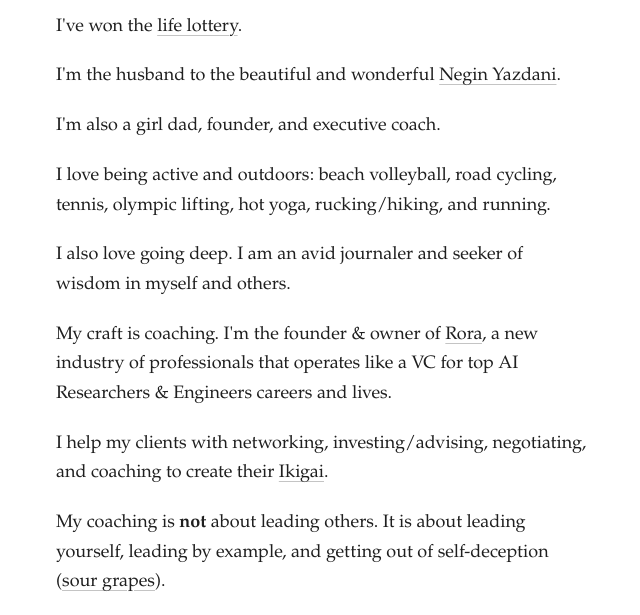
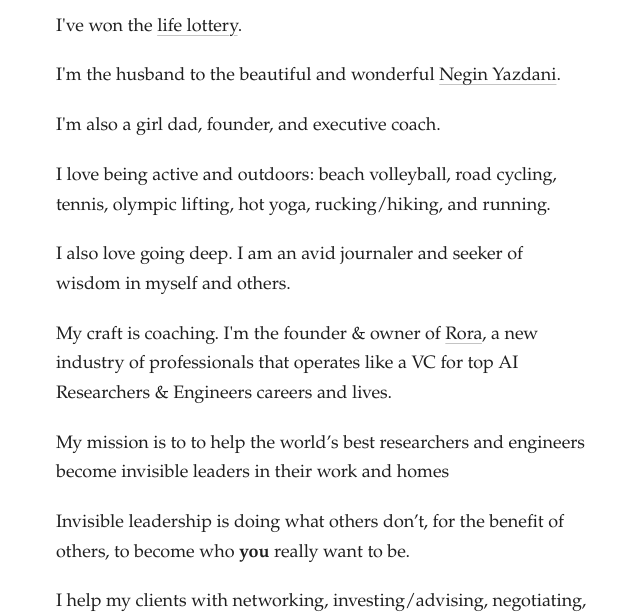
Before and after one commit to brianliou/brianliou.github.io, a plain HTML site: page index.html in a window 1280 px wide. Shown: the part 144-759 px from the top of the page, without its empty margins (316-956 px from the left). Drawn offline with Linux system fonts and the light colour scheme.

Commit message:
Update index.html

```diff
--- a/index.html
+++ b/index.html
@@ -20,8 +20,9 @@
       <p>I love being active and outdoors: beach volleyball, road cycling, tennis, olympic lifting, hot yoga, rucking/hiking, and running.</p>
       <p>I also love going deep. I am an avid journaler and seeker of wisdom in myself and others.</p>
       <p>My craft is coaching. I'm the founder & owner of <a href="https://www.teamrora.com/" target="_blank">Rora</a>, a new industry of professionals that operates like a VC for top AI Researchers & Engineers careers and lives.</p>
+      <p>My mission is to to help the world’s best researchers and engineers become invisible leaders in their work and homes</p>
+      <p>Invisible leadership is doing what others don’t, for the benefit of others, to become who <strong>you</strong> really want to be.</p>
       <p>I help my clients with networking, investing/advising, negotiating, and coaching to create their <a href="https://www.japan.go.jp/kizuna/2022/03/ikigai_japanese_secret_to_a_joyful_life.html" target="_blank">Ikigai</a>.</p>
-      <p>My coaching is <strong>not</strong> about leading others. It is about leading yourself, leading by example, and getting out of self-deception (<a href="https://en.wikipedia.org/wiki/The_Fox_and_the_Grapes" target="_blank">sour grapes</a>).</p>
       <p>I am grateful to be trained by two amazing humans <a href="https://www.marshallgoldsmith.com/" target="_blank">Marshall Goldsmith</a> and <a href="https://www.linkedin.com/in/carole-robin/" target="_blank">Carole Robin</a>. Before that I am grateful to <a href="https://www.amyjin.com/">Amy Jin</a> and <a href="https://mrfeelgood.com/articles/jerome-dixon">Jerome Dixon</a>.</p>
       <p>Previously, I was the founder & CEO of <a href="https://www.ycombinator.com/blog/leada-yc-s15-helps-professors-teach-the-most-in-demand-data-science-skills" target="_blank">Leada</a>, a Y-Combinator backed edtech startup.</p>
       <p>The best way to reach me is by <a href="mailto:brian@teamrora.com">email</a>.</p>
```
